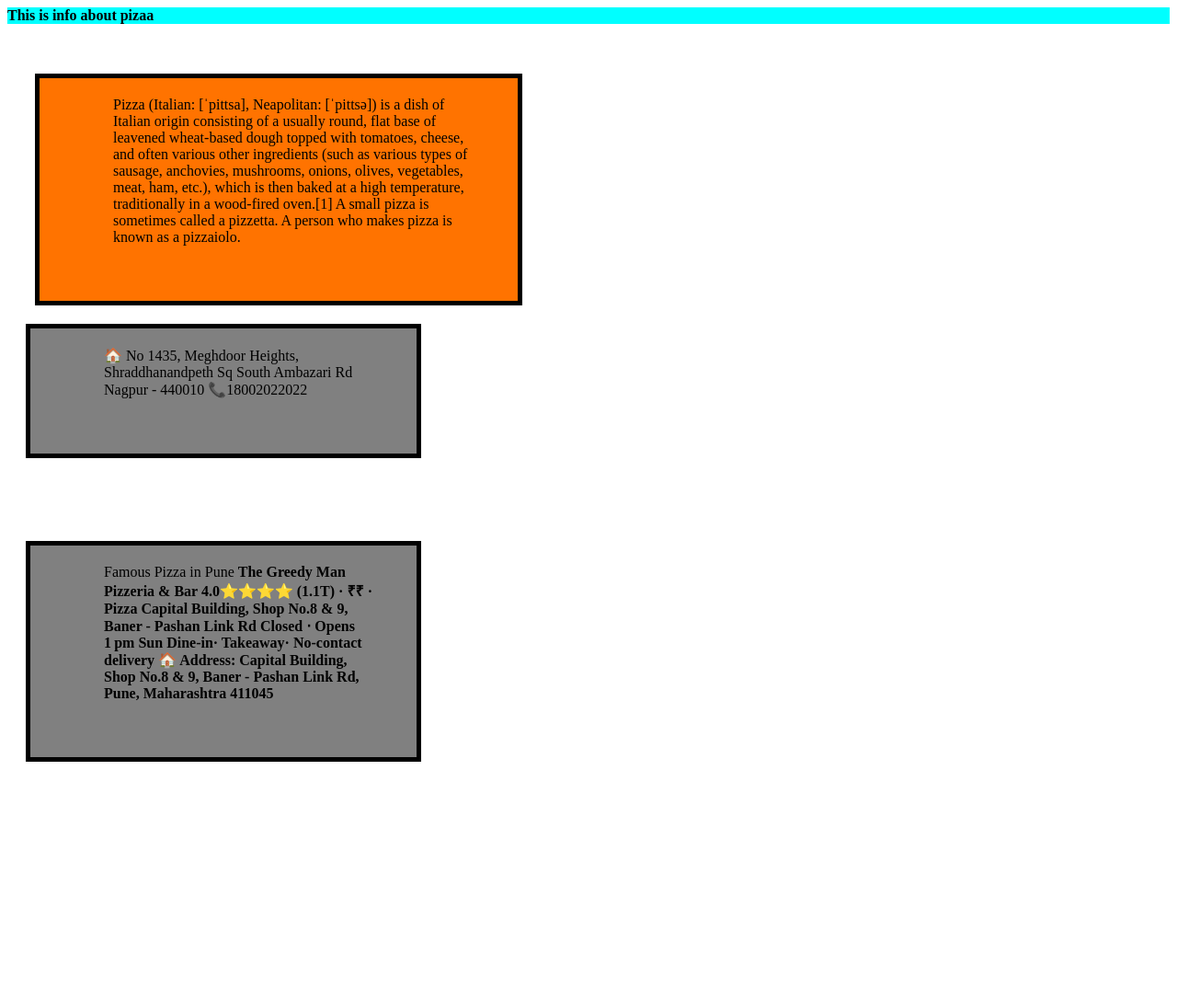
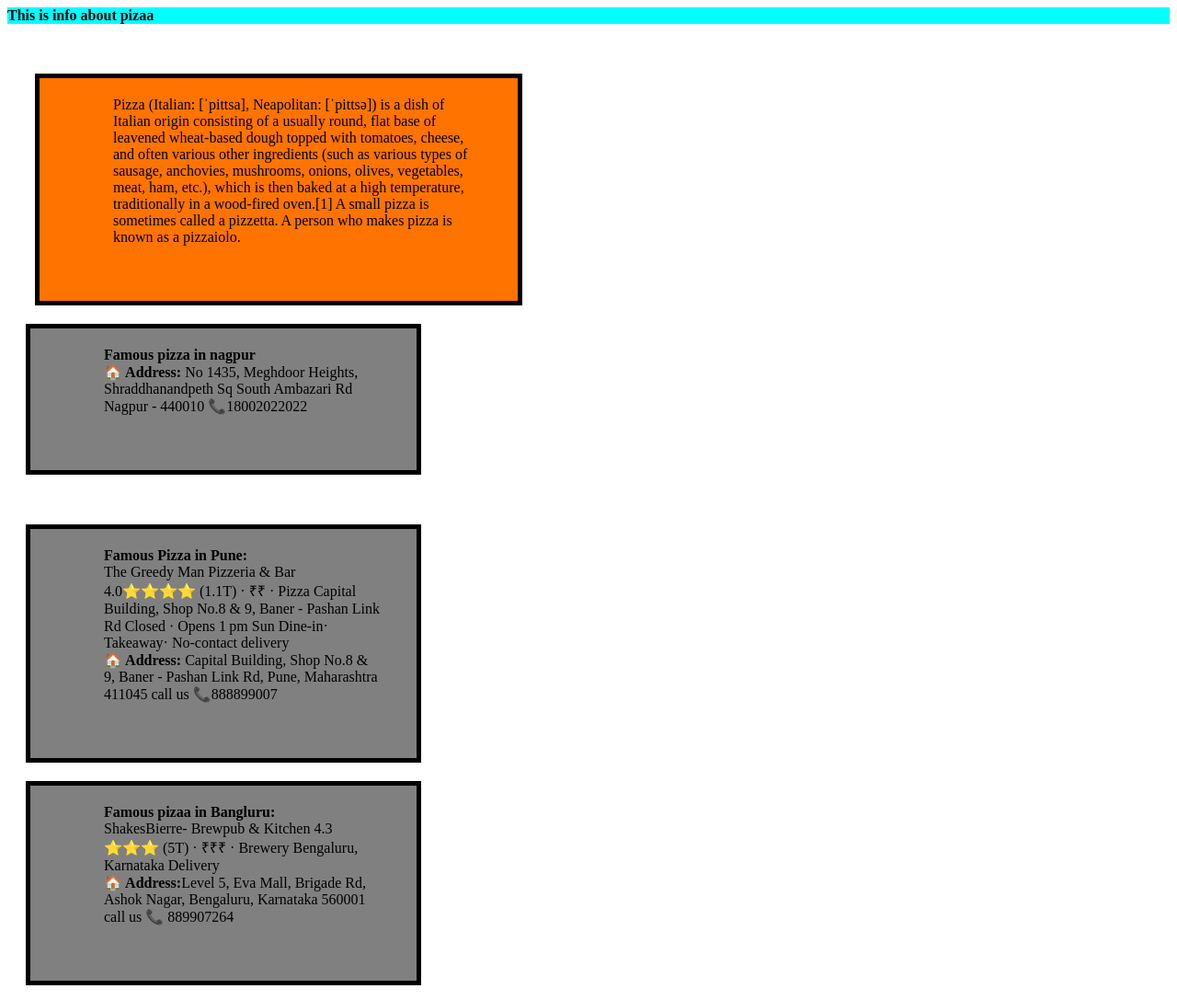
Before and after one commit to arnavyelchalwar3/foodie-woodie-hw17-, a plain HTML site: page index.html in a window 1280 px wide. Shown: the whole page at 92% size. Before the commit the page ends 844 px from the top, so only its background shows below. Drawn offline with Linux system fonts and the light colour scheme.

Commit message:
addded add of famous pizzas

```diff
--- a/index.html
+++ b/index.html
@@ -46,21 +46,31 @@
          A small pizza is sometimes called a pizzetta. A person who makes pizza is known as
          a pizzaiolo.
       </div>
-      <p class="p1"> 🏠 No 1435, Meghdoor Heights, Shraddhanandpeth Sq
+      <p class="p1"><b> Famous pizza in nagpur</b> <br/>
+        <b>🏠 Address:</b> No 1435, Meghdoor Heights, Shraddhanandpeth Sq
         South Ambazari Rd
         Nagpur - 440010
         📞18002022022</p>
-        <br/> <br/> <br/>
-     <p class="p1"> Famous Pizza in Pune <b>The Greedy Man Pizzeria & Bar <b>
+        <br/>
+     <p class="p1"> <b>Famous Pizza in Pune: </b><br/>The Greedy Man Pizzeria & Bar <br/>
         4.0⭐⭐⭐⭐
        (1.1T) · ₹₹ · Pizza
        Capital Building, Shop No.8 & 9, Baner - Pashan Link Rd
         Closed ⋅ Opens 1 pm Sun
          Dine-in·
         Takeaway·
-        No-contact delivery
-        🏠 Address: Capital Building, Shop No.8 & 9, Baner - Pashan Link Rd, Pune,
-        Maharashtra 411045 </p>
+        No-contact delivery<br/>
+       <b> 🏠 Address:</b> Capital Building, Shop No.8 & 9, Baner - Pashan Link Rd, Pune,
+        Maharashtra 411045 call us 📞888899007</p>
+        <p class="p1"> <b>Famous pizaa in Bangluru:</b><br/>
+        ShakesBierre- Brewpub & Kitchen
+        4.3 ⭐⭐⭐
+        (5T) · ₹₹₹ · Brewery
+        Bengaluru, Karnataka
+        Delivery <br/>
+        <b> 🏠 Address:</b>Level 5, Eva Mall, Brigade Rd, Ashok Nagar, Bengaluru, Karnataka 560001
+            call us 📞 889907264
+      </p>
 
 </body>
 </html>
```
